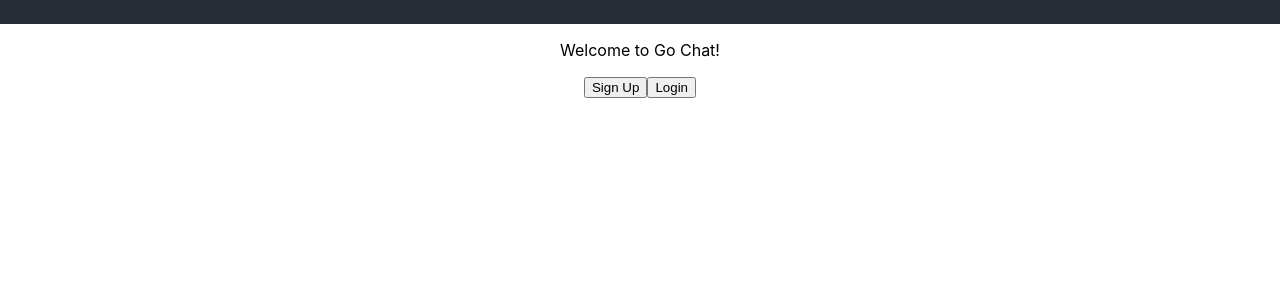
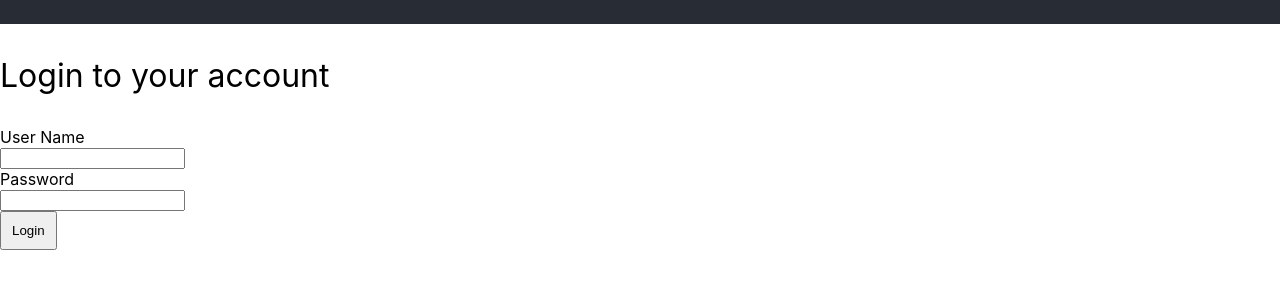
Before and after one commit to David47295/go-react-chat, a React (Create React App) app: page /login in a window 1280 px wide. Shown: the top 300 px of the page. Built offline with nearby package versions, Linux system fonts and the light colour scheme.

Commit message:
Added Login page

```diff
--- a/src/App.js
+++ b/src/App.js
@@ -1,6 +1,7 @@
 import './App.css';
 import Home from './pages/Home';
 import SignUp from './pages/SignUp';
+import Login from './pages/Login';
 import {
   BrowserRouter as Router,
   Switch,
@@ -16,6 +17,9 @@ function App() {
           <Route path="/signup">
             <SignUp />
           </Route>
+          <Route path="/login">
+            <Login />
+          </Route>
           <Route path="/">
             <Home />
           </Route>
--- /dev/null
+++ b/src/pages/Login.js
@@ -0,0 +1,26 @@
+import React from 'react';
+
+class Login extends React.Component {
+    handleSubmit(event) {
+        event.preventDefault();
+    }
+
+    render() {
+        return (
+            <div id="login">
+                <div className="login-form">
+                    <p className="heading">Login to your account</p>
+                    <form onSubmit={this.handleSubmit}>
+                        <label for="username">User Name</label>
+                        <div><input type="text" name="username"></input></div>
+                        <label for="password">Password</label>
+                        <div><input type="text" name="password"></input></div>
+                        <input className="submit-btn" type="submit" value="Login" ></input>
+                    </form>
+                </div>
+            </div>
+        )
+    }
+}
+
+export default Login;
```
